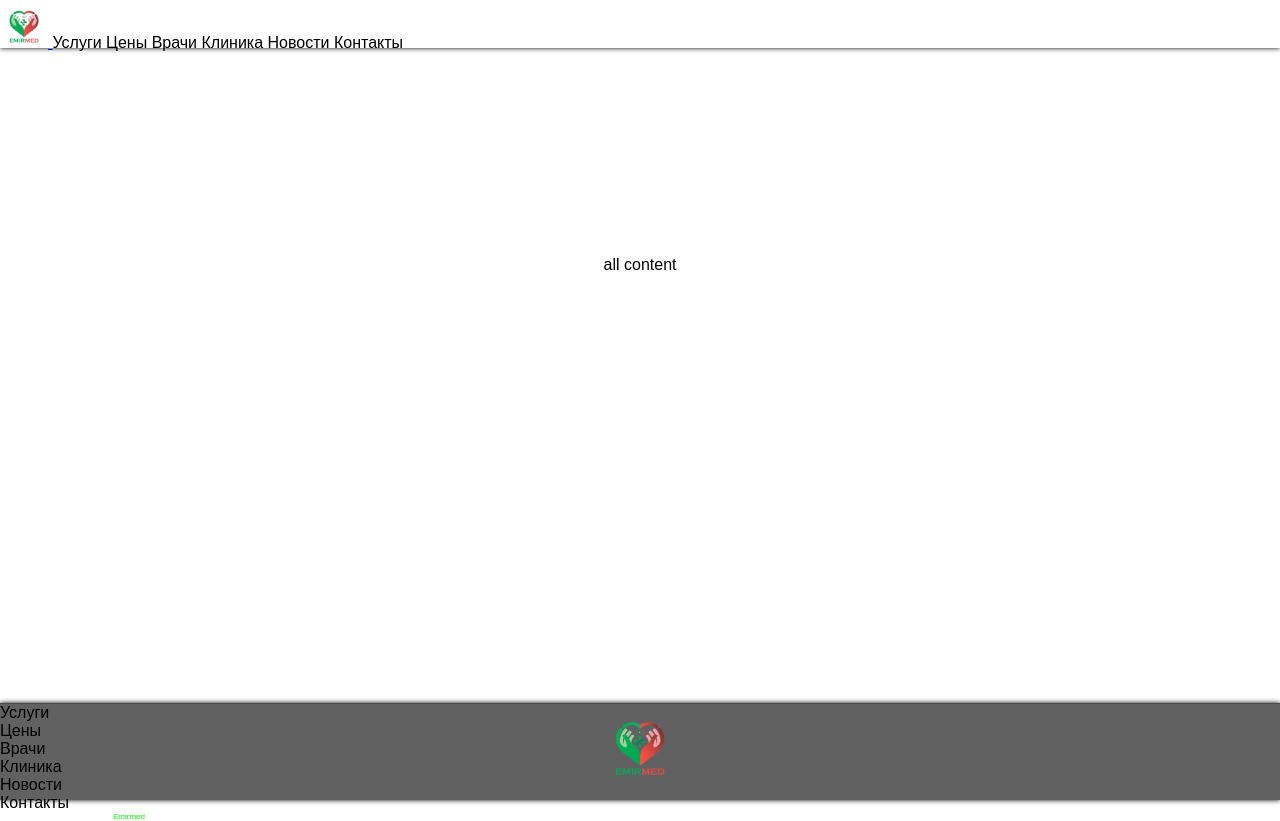
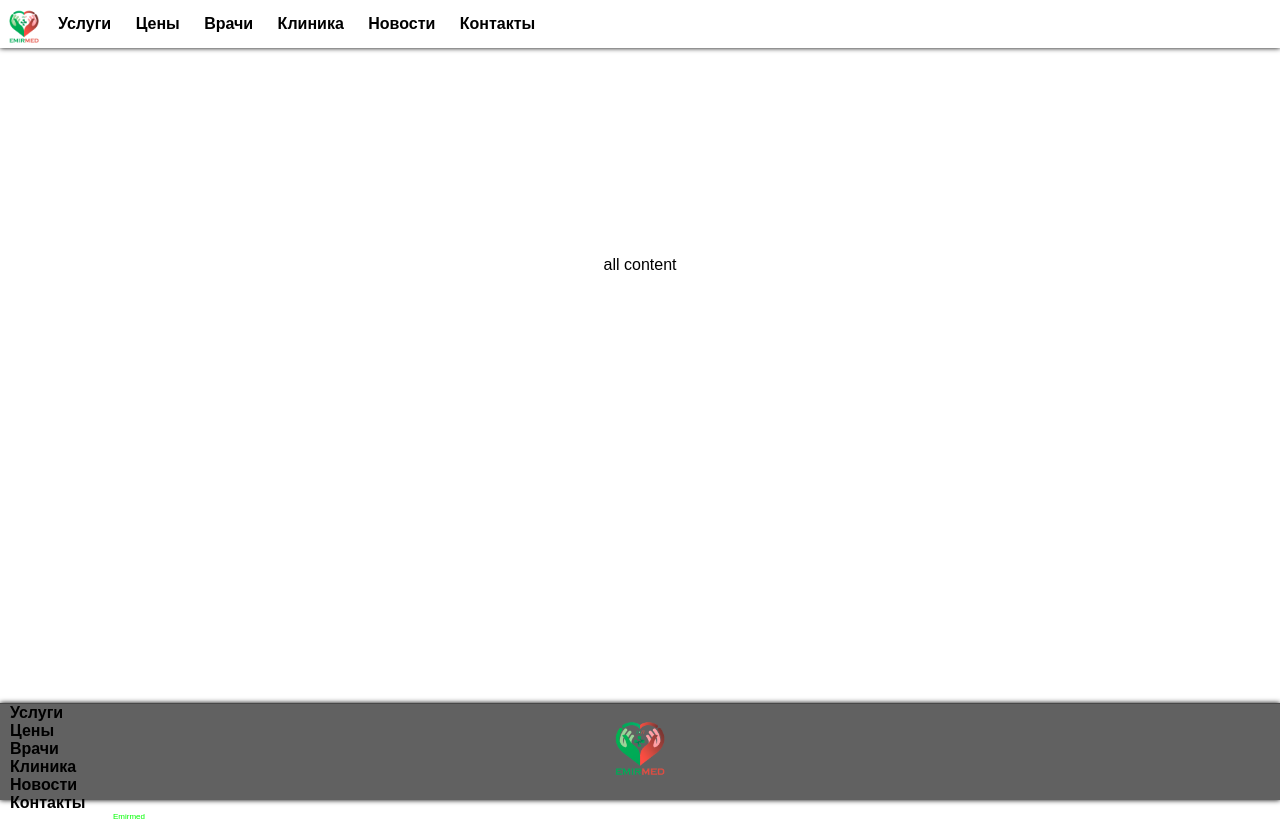
Before and after one commit to webnetkz/emirmed, a PHP site: page / in a window 1280 px wide. Run offline with PHP 8.4, Linux system fonts and the light colour scheme.

Commit message:
update style for menu

```diff
--- a/public/styles/style.css
+++ b/public/styles/style.css
@@ -32,9 +32,10 @@
 }
 
 ul.menuHeader {
-    position: relative;
+    position: absolute;
+    display: inline-block;
     top: 0;
-    display: inline-block;
+    line-height: 3em;
     list-style: none;
 }
 
@@ -43,9 +44,18 @@
 }
 
 a.menuLink {
-    display: inline-block;
+    display: inline;
     text-decoration: none;
     color: rgb(0, 0, 0);
+    padding: 10px;
+    font-weight: 600;
+    transition-duration: 400ms;
+}
+
+a.menuLink:hover {
+    background-color: rgb(0, 255, 0);
+    color: rgb(255, 255, 255);
+    border-radius: 5px;
 }
 
  /* CONTENT STYLE*/
```
